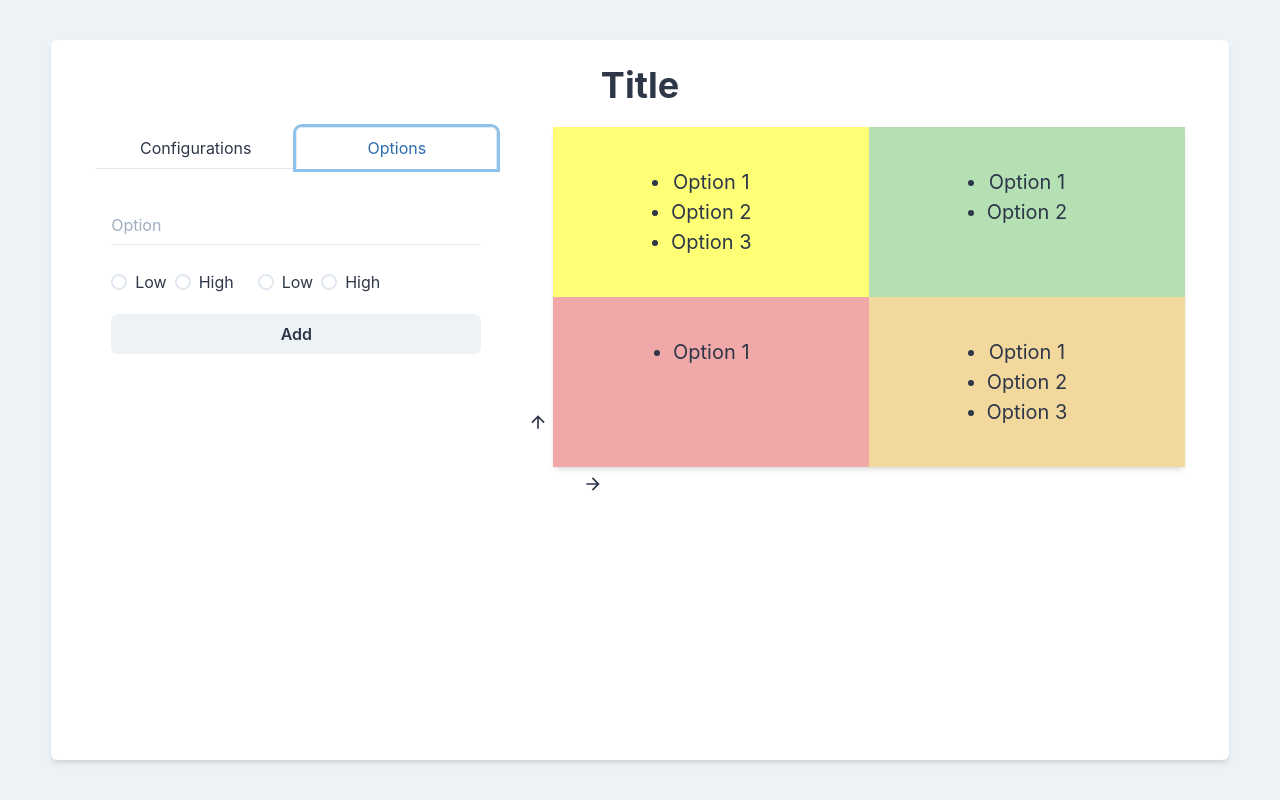
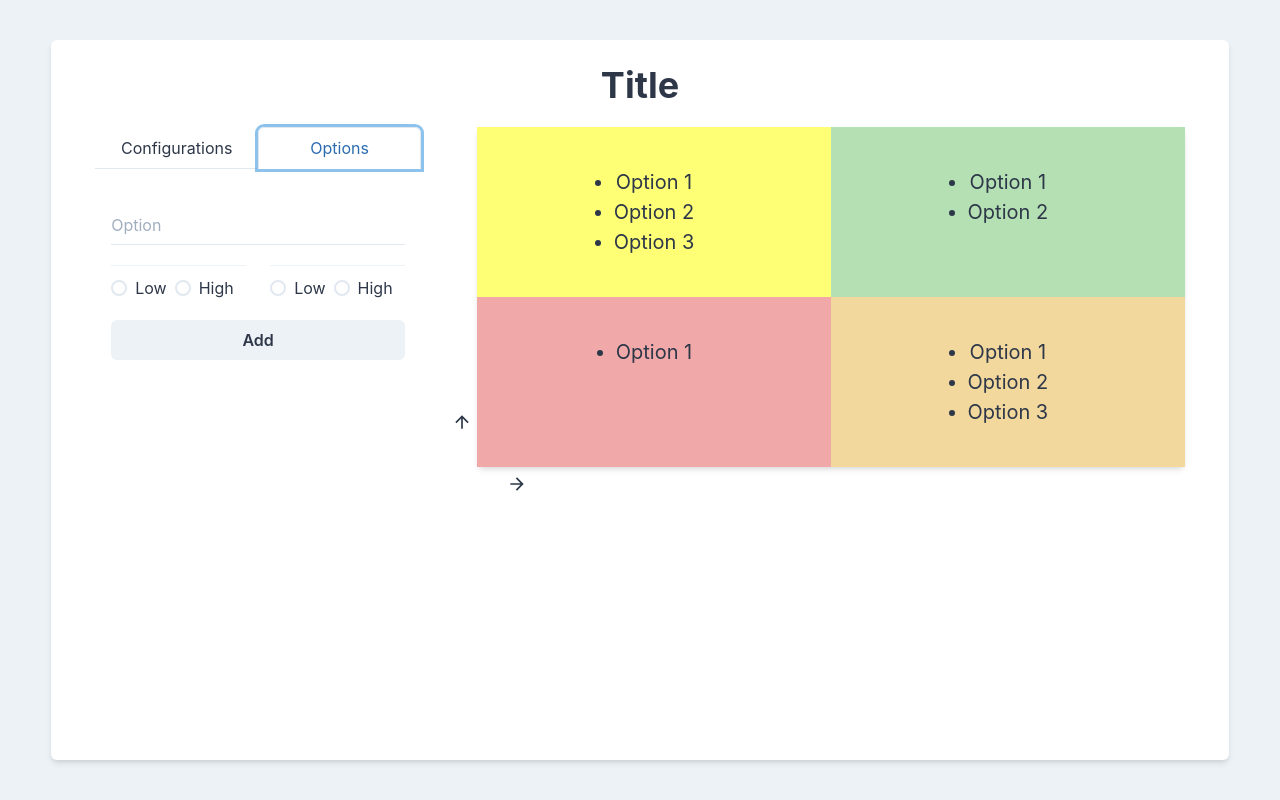
Before and after one commit to rporeilly/2x2matrix, a React (Create React App) app: page / in a window 1280 px wide. Both pictures are taken after a click on the tab "Options". Built offline with nearby package versions, Linux system fonts and the light colour scheme.

Commit message:
passing option state down

```diff
--- a/src/App.js
+++ b/src/App.js
@@ -1,7 +1,7 @@
 import {
-  ChakraProvider, Box, Text, Heading, VStack, Code, Grid, GridItem, extendTheme, Input, Button, List, ListItem, ListIcon, OrderedList, UnorderedList, Fade, ScaleFade, Slide, SlideFade, Flex, Spacer, useColorMode, useColorModeValue, Link, Accordion, AccordionItem, AccordionButton, AccordionPanel, AccordionIcon, Modal, ModalOverlay, ModalContent, ModalHeader, ModalFooter, ModalBody, ModalCloseButton, useDisclosure
+  ChakraProvider, Box, Grid, Heading, GridItem
 } from '@chakra-ui/react';
-import React, { useState } from 'react';
+import React, { useState, useEffect } from 'react';
 import theme from './theme';
 import Controls from './components/Controls';
 import Display from './components/Display';
@@ -13,7 +13,7 @@ function useStickyState(defaultValue, key) {
       ? JSON.parse(stickyValue)
       : defaultValue;
   });
-  React.useEffect(() => {
+  useEffect(() => {
     window.localStorage.setItem(key, JSON.stringify(value));
   }, [key, value]);
   return [value, setValue];
@@ -21,10 +21,10 @@ function useStickyState(defaultValue, key) {
 
 function App() {
 
-
   const [xAxis, setXAxis] = useStickyState("", "xaxis");
   const [yAxis, setYAxis] = useStickyState("", "yaxis");
   const [matrixTitle, setMatrixTitle] = useStickyState("", "title");
+  const [optionsArray, setOptionsArray] = useStickyState("", "options");
 
   const getXAxisValue = (event) => {
     setXAxis(event.target.value)
@@ -39,6 +39,7 @@ function App() {
   }
 
   const [effort, setEffort] = useStickyState("", "effort");
+  const [optionName, setOptionName] = useStickyState("", "optionName");
 
   const clearState = () => {
     setXAxis("")
@@ -46,13 +47,19 @@ function App() {
     setMatrixTitle("")
   }
 
+  const addOptionsClick = (options) => {
+    setOptionsArray([...optionsArray, options]);
+  }
+
+  console.log("Name: " + optionName + " Effort: " + effort)
+
 
   return (
     <ChakraProvider theme={theme}>
       <Box textAlign="center" fontSize="xl" >
         <Box boxShadow="md" p="6" bg="white" rounded="md" minH="90vh" maxW="92%" m="5vh auto 0" className="wrapper">
           <Heading as="h1">{matrixTitle ? matrixTitle : "Title"}</Heading>
-          <Grid templateColumns="repeat(5, 1fr)" gap={4}>
+          <Grid templateColumns="repeat(6, 1fr)" gap={4}>
             <GridItem colSpan={2} p="5">
               <Controls
                 getX={getXAxisValue}
@@ -64,9 +71,12 @@ function App() {
                 xAxis={xAxis}
                 effort={effort}
                 setEffort={setEffort}
+                optionName={optionName}
+                setOptionName={setOptionName}
+                addOptions={addOptionsClick}
               />
             </GridItem>
-            <GridItem colSpan={3} p="5">
+            <GridItem colSpan={4} p="5">
               <Display
                 XAxisValue={xAxis}
                 YAxisValue={yAxis}
--- a/src/components/Controls.js
+++ b/src/components/Controls.js
@@ -24,6 +24,10 @@ function Controls(props) {
           </TabPanel>
           <TabPanel>
             <Options
+              setEffort={props.setEffort}
+              addOptions={props.addOptionsClick}
+              optionName={props.optionName}
+              setOptionName={props.setOptionName}
               xAxis={props.xAxis}
               yAxis={props.yAxis}
             />
--- a/src/components/Display.js
+++ b/src/components/Display.js
@@ -1,5 +1,5 @@
 import {
-  Box, Flex, Center, SimpleGrid, Text, Heading, VStack, Input
+  Box, Center, SimpleGrid, Text
 } from '@chakra-ui/react';
 import {ArrowForwardIcon} from '@chakra-ui/icons'
 
@@ -7,7 +7,7 @@ function Display(props) {
   return (
     <Box position="relative">
       <Box transform="rotate(-90deg)" position="absolute" bottom="55px">
-        <Text position="fixed" top="-30px" w="250px" align="left" >{props.YAxisValue}
+        <Text fontSize="1.25rem" position="fixed" top="-30px" w="250px" align="left" >{props.YAxisValue}
           <ArrowForwardIcon position="absolute" top="5px" ml="10px"/>
         </Text>
       </Box>
@@ -48,7 +48,7 @@ function Display(props) {
           </Box>
         </SimpleGrid>
       </Box>
-      <Text align="left" ml="20px">{props.XAxisValue}
+      <Text fontSize="1.25rem" align="left" ml="20px">{props.XAxisValue}
         <ArrowForwardIcon ml="10px"/>
       </Text>
     </Box>
--- a/src/components/Options.js
+++ b/src/components/Options.js
@@ -3,12 +3,17 @@ import {
 } from '@chakra-ui/react';
 
 function Options(props) {
+
+  const optionName = (event) => {
+    props.setOptionName(event.target.value)
+  }
+
   return (
     <Flex direction="column">
-      <Input variant="flushed" placeholder="Option" />
+      <Input variant="flushed" onChange={optionName} placeholder="Option" />
       <HStack spacing="24px">
-        <Flex direction="column">
-        <Heading size="sm" m="15px 0 0" align="left" as="h3">{props.xAxis}</Heading>
+        <Flex direction="column" w="100%">
+          <Heading className="optionLable" size="xs" as="h3">{props.xAxis}</Heading>
           <RadioGroup mt="10px" onChange={props.setEffort} value={props.effort}>
             <Stack direction="row">
               <Radio value="1">Low</Radio>
@@ -16,8 +21,8 @@ function Options(props) {
             </Stack>
           </RadioGroup>
         </Flex>
-        <Flex direction="column">
-        <Heading size="sm" m="15px 0 0" align="left" as="h3">{props.yAxis}</Heading>
+        <Flex direction="column" w="100%">
+          <Heading className="optionLable" size="xs" as="h3">{props.yAxis}</Heading>
           <RadioGroup mt="10px" onChange={props.setEffort} value={props.effort}>
             <Stack direction="row">
               <Radio value="3">Low</Radio>
@@ -26,7 +31,7 @@ function Options(props) {
           </RadioGroup>
         </Flex>
       </HStack>
-      <Button mt="20px">Add</Button>
+      <Button mt="20px" onClick={props.addOptions}>Add</Button>
     </Flex>
   );
 }
--- a/src/theme.js
+++ b/src/theme.js
@@ -7,6 +7,16 @@ const theme = extendTheme({
       body: {
         bg: "gray.100",
         color: "gray.700",
+        fontSize: "14px"
+      },
+      p: {
+        fontSize: ".8rem"
+      },
+      ".optionLable": {
+        m: "15px 0 0",
+        pb: "5px",
+        textAlign: "left",
+        borderBottom: "1px solid #edf2f7"
       },
       // styles for the `a`
       a: {
```
Lines whose indentation alone changed are shown as unchanged.
